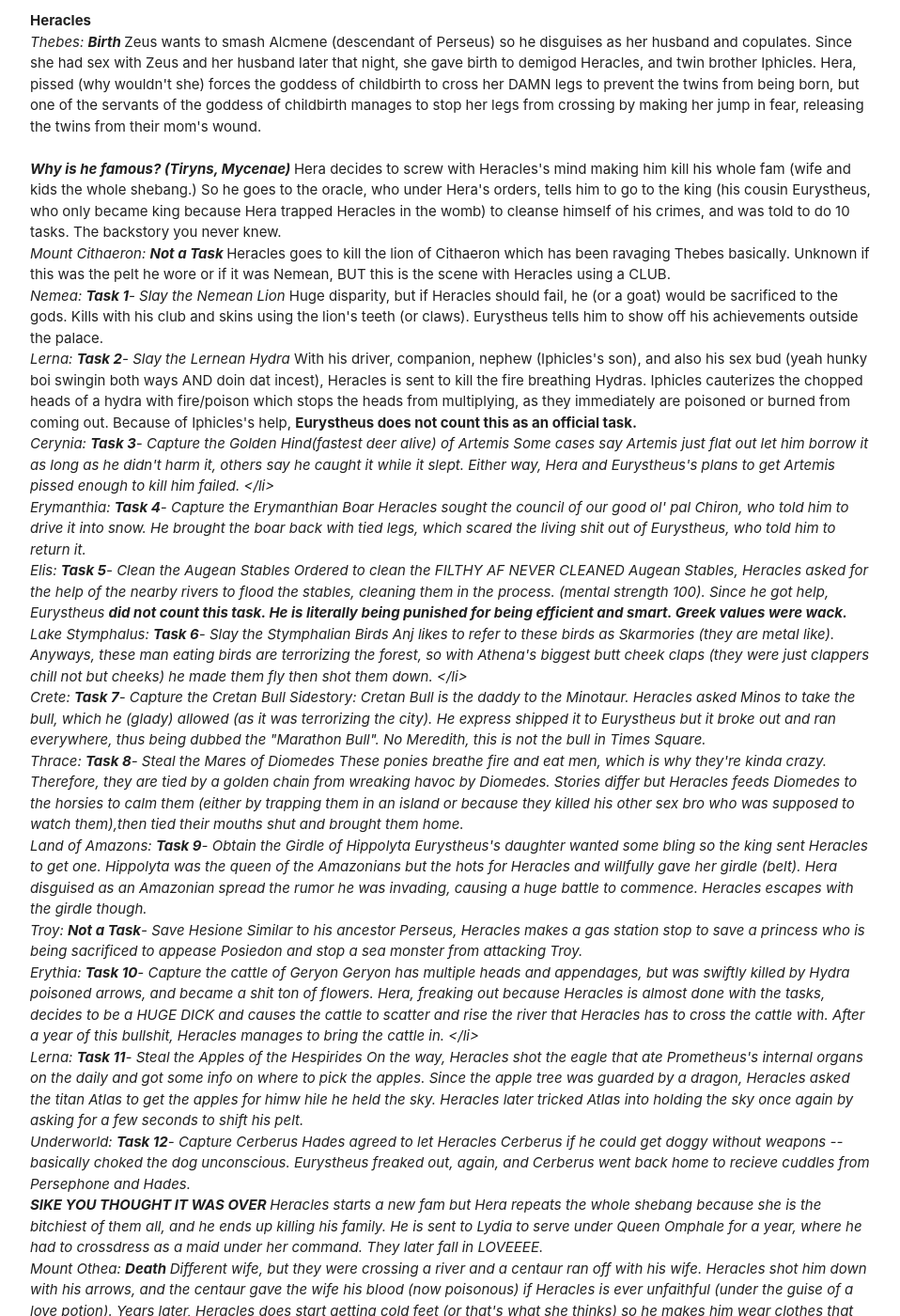
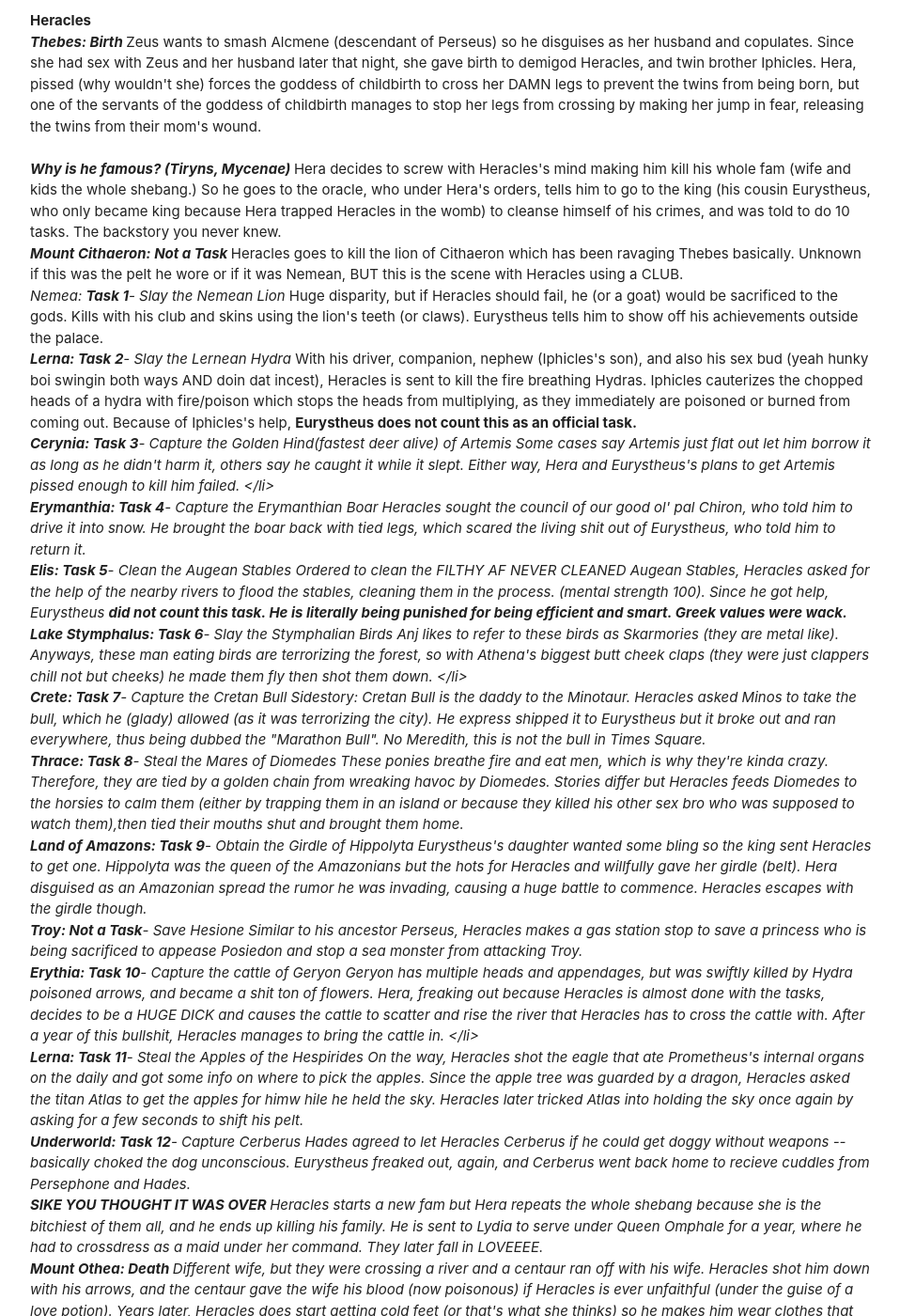
Before and after one commit to stuyCLC/stuyCLC.github.io, a Jekyll site: the page built from _posts/2018-12-4-Medusa-Meeting#3-recap.md, in a window 1280 px wide and 1400 px high, scrolled down 264 px. Shown: the whole window at 94% size, without its empty margins (160-1118 px from the left). Built offline with Jekyll 4.4.1, drawn with Linux system fonts in a browser that asks for light colours.

Commit message:
Update 2018-12-4-Medusa-Meeting#3-recap.md

```diff
--- a/_posts/2018-12-4-Medusa-Meeting#3-recap.md
+++ b/_posts/2018-12-4-Medusa-Meeting#3-recap.md
@@ -5,24 +5,24 @@
 <div class="blurb">
 <p> <i> Abstract </i> Heracles is greek because he is named after Hera (Zeus trying to appease his wife about another bastard child)
     <ul> <b> Heracles </b>
-    <li> <i> Thebes: <b> Birth </b> </i> Zeus wants to smash Alcmene (descendant of Perseus) so he disguises as her husband and copulates. Since she had sex with Zeus and her husband later that night, she gave birth to demigod Heracles, and twin brother Iphicles. Hera, pissed (why wouldn't she) forces the goddess of childbirth to cross her DAMN legs to prevent the twins from being born, but one of the servants of the goddess of childbirth manages to stop her legs from crossing by making her jump in fear, releasing the twins from their mom's wound. </li>
+    <li> <i> <b>Thebes: Birth </b> </i> Zeus wants to smash Alcmene (descendant of Perseus) so he disguises as her husband and copulates. Since she had sex with Zeus and her husband later that night, she gave birth to demigod Heracles, and twin brother Iphicles. Hera, pissed (why wouldn't she) forces the goddess of childbirth to cross her DAMN legs to prevent the twins from being born, but one of the servants of the goddess of childbirth manages to stop her legs from crossing by making her jump in fear, releasing the twins from their mom's wound. </li>
    <br> <b> <i> Why is he famous? (Tiryns, Mycenae) </i></b> Hera decides to screw with Heracles's mind making him kill his whole fam (wife and kids the whole shebang.) So he goes to the oracle, who under Hera's orders, tells him to go to the king (his cousin Eurystheus, who only became king because Hera trapped Heracles in the womb) to cleanse himself of his crimes, and was told to do 10 tasks. The backstory you never knew. <br>
-    <li> <i> Mount Cithaeron: <b> Not a Task </b> </i> Heracles goes to kill the lion of Cithaeron which has been ravaging Thebes basically. Unknown if this was the pelt he wore or if it was Nemean, BUT this is the scene with Heracles using a CLUB. </li>
+    <li> <i> <b> Mount Cithaeron: Not a Task </b> </i> Heracles goes to kill the lion of Cithaeron which has been ravaging Thebes basically. Unknown if this was the pelt he wore or if it was Nemean, BUT this is the scene with Heracles using a CLUB. </li>
     <li> <i> Nemea: <b>Task 1</b>- Slay the Nemean Lion </i> Huge disparity, but if Heracles should fail, he (or a goat) would be sacrificed to the gods. Kills with his club and skins using the lion's teeth (or claws). Eurystheus tells him to show off his achievements outside the palace. </li>
-    <li> <i> Lerna: <b>Task 2</b>- Slay the Lernean Hydra </i> With his driver, companion, nephew (Iphicles's son), and also his sex bud (yeah hunky boi swingin both ways AND doin dat incest), Heracles is sent to kill the fire breathing Hydras. Iphicles cauterizes the chopped heads of a hydra with fire/poison which stops the heads from multiplying, as they immediately are poisoned or burned from coming out. Because of Iphicles's help, <b> Eurystheus does not count this as an official task. </b> </li>
-    <li> <i> Cerynia: <b>Task 3</b>- Capture the Golden Hind(fastest deer alive) of Artemis <i> Some cases say Artemis just flat out let him borrow it as long as he didn't harm it, others say he caught it while it slept. Either way, Hera and Eurystheus's plans to get Artemis pissed enough to kill him failed. </li>
-    <li> <i> Erymanthia: <b>Task 4</b>- Capture the Erymanthian Boar </i> Heracles sought the council of our good ol' pal Chiron, who told him to drive it into snow. He brought the boar back with tied legs, which scared the living shit out of Eurystheus, who told him to return it. </li>
-    <li> <i> Elis: <b>Task 5</b>- Clean the Augean Stables </i> Ordered to clean the FILTHY AF NEVER CLEANED Augean Stables, Heracles asked for the help of the nearby rivers to flood the stables, cleaning them in the process. (mental strength 100). Since he got help, Eurystheus <b> did not count this task. He is literally being punished for being efficient and smart. Greek values were wack. </b> </li>
-    <li> <i> Lake Stymphalus: <b>Task 6</b>- Slay the Stymphalian Birds <i> Anj likes to refer to these birds as Skarmories (they are metal like). Anyways, these man eating birds are terrorizing the forest, so with Athena's biggest butt cheek claps (they were just clappers chill not but cheeks) he made them fly then shot them down. </li>
-    <li> <i> Crete: <b>Task 7</b>- Capture the Cretan Bull </i> Sidestory: Cretan Bull is the daddy to the Minotaur. Heracles asked Minos to take the bull, which he (glady) allowed (as it was terrorizing the city). He express shipped it to Eurystheus but it broke out and ran everywhere, thus being dubbed the "Marathon Bull". No Meredith, this is not the bull in Times Square. </li>
-    <li> <i> Thrace: <b>Task 8</b>- Steal the Mares of Diomedes </i> These ponies breathe fire and eat men, which is why they're kinda crazy. Therefore, they are tied by a golden chain from wreaking havoc by Diomedes. Stories differ but Heracles feeds Diomedes to the horsies to calm them (either by trapping them in an island or because they killed his other sex bro who was supposed to watch them),then tied their mouths shut and brought them home. </li>
-    <li> <i> Land of Amazons: <b>Task 9</b>- Obtain the Girdle of Hippolyta </i> Eurystheus's daughter wanted some bling so the king sent Heracles to get one. Hippolyta was the queen of the Amazonians but the hots for Heracles and willfully gave her girdle (belt). Hera disguised as an Amazonian spread the rumor he was invading, causing a huge battle to commence. Heracles escapes with the girdle though. </li>
-    <li> <i> Troy: <b>Not a Task</b>- Save Hesione </i> Similar to his ancestor Perseus, Heracles makes a gas station stop to save a princess who is being sacrificed to appease Posiedon and stop a sea monster from attacking Troy. </li>
-    <li> <i> Erythia: <b>Task 10</b>- Capture the cattle of Geryon <i> Geryon has multiple heads and appendages, but was swiftly killed by Hydra poisoned arrows, and became a shit ton of flowers. Hera, freaking out because Heracles is almost done with the tasks, decides to be a HUGE DICK and causes the cattle to scatter and rise the river that Heracles has to cross the cattle with. After a year of this bullshit, Heracles manages to bring the cattle in. </li>
-    <li> <i> Lerna: <b>Task 11</b>- Steal the Apples of the Hespirides </i> On the way, Heracles shot the eagle that ate Prometheus's internal organs on the daily and got some info on where to pick the apples. Since the apple tree was guarded by a dragon, Heracles asked the titan Atlas to get the apples for himw hile he held the sky. Heracles later tricked Atlas into holding the sky once again by asking for a few seconds to shift his pelt. </li>
-    <li> <i> Underworld: <b>Task 12</b>- Capture Cerberus </i> Hades agreed to let Heracles Cerberus if he could get doggy without weapons --basically choked the dog unconscious. Eurystheus freaked out, again, and Cerberus went back home to recieve cuddles from Persephone and Hades. </li>
+    <li> <i> <b>Lerna: Task 2</b>- Slay the Lernean Hydra </i> With his driver, companion, nephew (Iphicles's son), and also his sex bud (yeah hunky boi swingin both ways AND doin dat incest), Heracles is sent to kill the fire breathing Hydras. Iphicles cauterizes the chopped heads of a hydra with fire/poison which stops the heads from multiplying, as they immediately are poisoned or burned from coming out. Because of Iphicles's help, <b> Eurystheus does not count this as an official task. </b> </li>
+    <li> <i><b> Cerynia: Task 3</b>- Capture the Golden Hind(fastest deer alive) of Artemis <i> Some cases say Artemis just flat out let him borrow it as long as he didn't harm it, others say he caught it while it slept. Either way, Hera and Eurystheus's plans to get Artemis pissed enough to kill him failed. </li>
+    <li> <i> <b>Erymanthia: Task 4</b>- Capture the Erymanthian Boar </i> Heracles sought the council of our good ol' pal Chiron, who told him to drive it into snow. He brought the boar back with tied legs, which scared the living shit out of Eurystheus, who told him to return it. </li>
+    <li> <i> <b>Elis: Task 5</b>- Clean the Augean Stables </i> Ordered to clean the FILTHY AF NEVER CLEANED Augean Stables, Heracles asked for the help of the nearby rivers to flood the stables, cleaning them in the process. (mental strength 100). Since he got help, Eurystheus <b> did not count this task. He is literally being punished for being efficient and smart. Greek values were wack. </b> </li>
+    <li> <i> <b>Lake Stymphalus: Task 6</b>- Slay the Stymphalian Birds <i> Anj likes to refer to these birds as Skarmories (they are metal like). Anyways, these man eating birds are terrorizing the forest, so with Athena's biggest butt cheek claps (they were just clappers chill not but cheeks) he made them fly then shot them down. </li>
+    <li> <i> <b>Crete: Task 7</b>- Capture the Cretan Bull </i> Sidestory: Cretan Bull is the daddy to the Minotaur. Heracles asked Minos to take the bull, which he (glady) allowed (as it was terrorizing the city). He express shipped it to Eurystheus but it broke out and ran everywhere, thus being dubbed the "Marathon Bull". No Meredith, this is not the bull in Times Square. </li>
+    <li> <i><b> Thrace: Task 8</b>- Steal the Mares of Diomedes </i> These ponies breathe fire and eat men, which is why they're kinda crazy. Therefore, they are tied by a golden chain from wreaking havoc by Diomedes. Stories differ but Heracles feeds Diomedes to the horsies to calm them (either by trapping them in an island or because they killed his other sex bro who was supposed to watch them),then tied their mouths shut and brought them home. </li>
+    <li> <i><b> Land of Amazons: Task 9</b>- Obtain the Girdle of Hippolyta </i> Eurystheus's daughter wanted some bling so the king sent Heracles to get one. Hippolyta was the queen of the Amazonians but the hots for Heracles and willfully gave her girdle (belt). Hera disguised as an Amazonian spread the rumor he was invading, causing a huge battle to commence. Heracles escapes with the girdle though. </li>
+    <li> <i><b> Troy: Not a Task</b>- Save Hesione </i> Similar to his ancestor Perseus, Heracles makes a gas station stop to save a princess who is being sacrificed to appease Posiedon and stop a sea monster from attacking Troy. </li>
+    <li> <i><b> Erythia: Task 10</b>- Capture the cattle of Geryon <i> Geryon has multiple heads and appendages, but was swiftly killed by Hydra poisoned arrows, and became a shit ton of flowers. Hera, freaking out because Heracles is almost done with the tasks, decides to be a HUGE DICK and causes the cattle to scatter and rise the river that Heracles has to cross the cattle with. After a year of this bullshit, Heracles manages to bring the cattle in. </li>
+    <li> <i><b> Lerna: Task 11</b>- Steal the Apples of the Hespirides </i> On the way, Heracles shot the eagle that ate Prometheus's internal organs on the daily and got some info on where to pick the apples. Since the apple tree was guarded by a dragon, Heracles asked the titan Atlas to get the apples for himw hile he held the sky. Heracles later tricked Atlas into holding the sky once again by asking for a few seconds to shift his pelt. </li>
+    <li> <i><b> Underworld: Task 12</b>- Capture Cerberus </i> Hades agreed to let Heracles Cerberus if he could get doggy without weapons --basically choked the dog unconscious. Eurystheus freaked out, again, and Cerberus went back home to recieve cuddles from Persephone and Hades. </li>
     <li> <b> SIKE YOU THOUGHT IT WAS OVER </b> Heracles starts a new fam but Hera repeats the whole shebang because she is the bitchiest of them all, and he ends up killing his family. He is sent to <i> Lydia </i> to serve under Queen Omphale for a year, where he had to crossdress as a maid under her command. They later fall in LOVEEEE. </li>
-    <li> <i> Mount Othea: <b> Death </b> </i> Different wife, but they were crossing a river and a centaur ran off with his wife. Heracles shot him down with his arrows, and the centaur gave the wife his blood (now poisonous) if Heracles is ever unfaithful (under the guise of a love potion). Years later, Heracles does start getting cold feet (or that's what she thinks) so he makes him wear clothes that are stained with the blood, burning his mortal half away. Doesn't even attend his funeral smh. He becomes immortal and joins the gods. </li>
+    <li> <i><b> Mount Othea: Death </b> </i> Different wife, but they were crossing a river and a centaur ran off with his wife. Heracles shot him down with his arrows, and the centaur gave the wife his blood (now poisonous) if Heracles is ever unfaithful (under the guise of a love potion). Years later, Heracles does start getting cold feet (or that's what she thinks) so he makes him wear clothes that are stained with the blood, burning his mortal half away. Doesn't even attend his funeral smh. He becomes immortal and joins the gods. </li>
     </ul>
     <br>
     By the way OverlySarcasticProductions did a video on <a href = "https://www.youtube.com/watch?v=M16jOVC5kpA&ab_channel=OverlySarcasticProductions"> Heracles </a>
```
